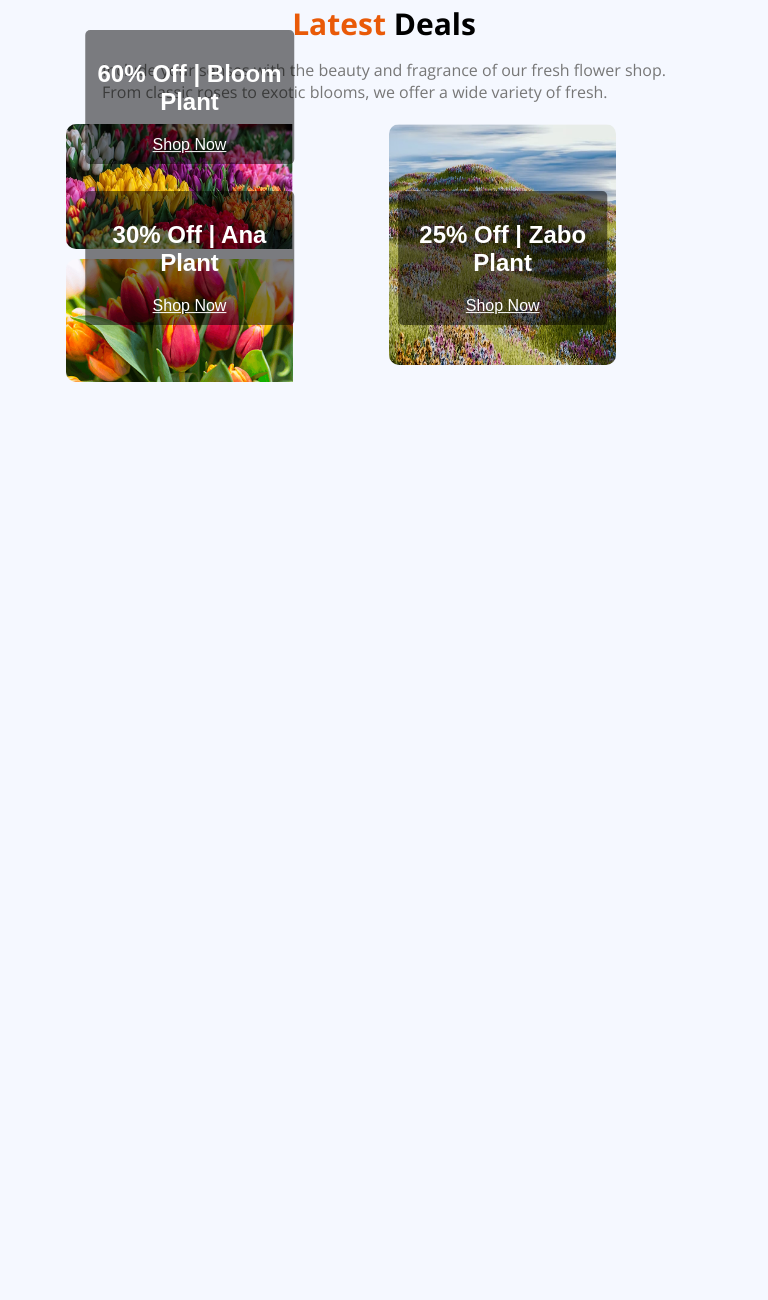
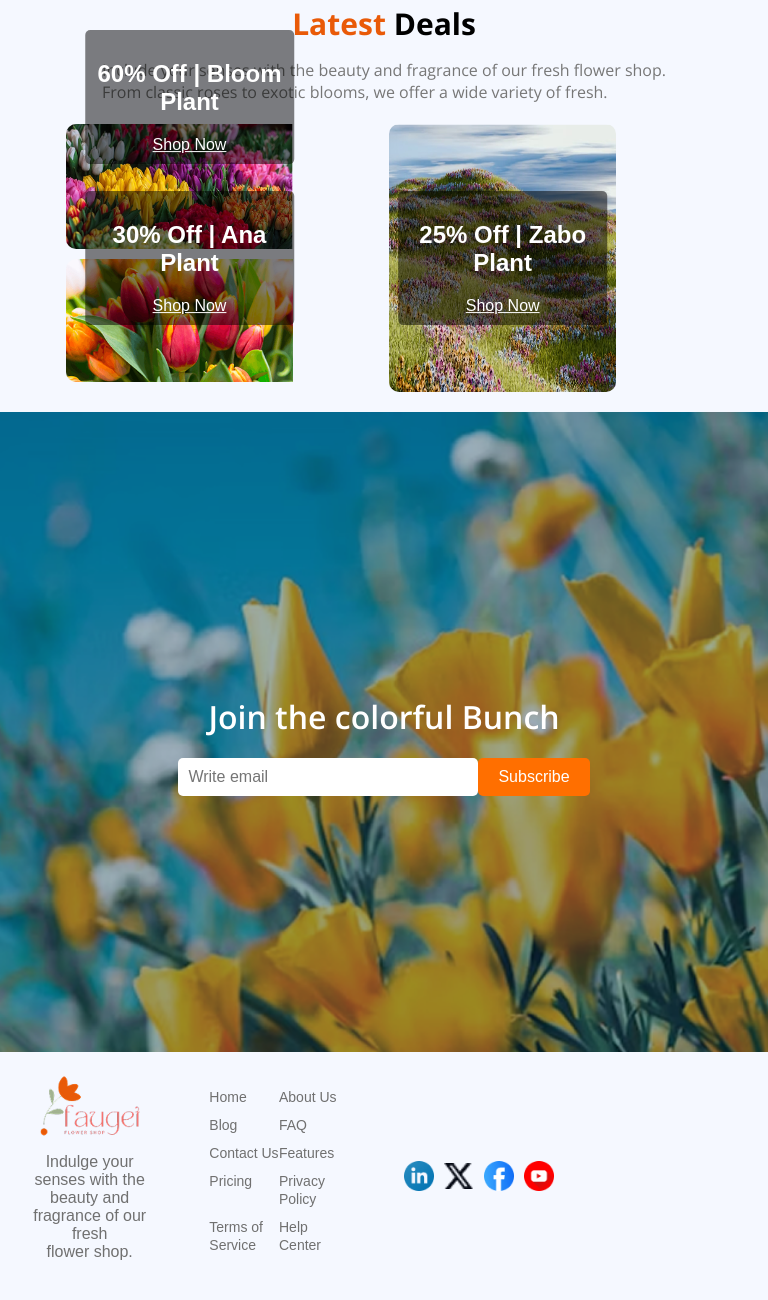
Before and after one commit to rabeya-pr/assignment2, a plain HTML site: page index.html in a window 768 px wide. Shown: the part 2261-3561 px from the top of the page. Before the commit the page ends 2653 px from the top, so only its background shows below. Drawn offline with nearby package versions, Linux system fonts and the light colour scheme.

Commit message:
footer add

```diff
--- a/index.html
+++ b/index.html
@@ -28,9 +28,8 @@
  <li > <a href="#" style="font-size: medium; font-weight: normal; color: rgba(137, 135, 161, 1);">About us</a> </li>
 </div>
 <li class="cart"> <a href="#"> <i class="fa-solid fa-cart-shopping" style="color: rgba(0, 0, 0, 1);"></i> cart ($56)</a> </li>
+</ul>
 
-
-</ul>
 </nav>
 <section class="hero">
 <div class="hero-text">
@@ -143,5 +142,43 @@
     </div>
     </div>
     </div>
+
+ <section class="join-section">
+  <div class="newsletter-container">
+ <h2 class="open-sans-noto-serif">Join the colorful Bunch</h2>
+ <form action="#" method="post" class="newsletter-form">
+<input type="email" placeholder="Write email" required>
+<button type="submit">Subscribe</button>
+ </form>
+ </div>
+</section>
+<footer class="footer">
+<div class="footer-logo">
+<img src="assets/logo.png" alt="Flower Shop Logo">
+<p>Indulge your senses with the<br> beauty and fragrance of our fresh<br> flower shop.</p>
+</div>
+<div class="footer-links">
+<ul>
+<li><a href="#">Home</a></li>
+<li><a href="#">About Us</a></li>
+<li><a href="#">Blog</a></li>
+<li><a href="#">FAQ</a></li>
+<li><a href="#">Contact Us</a></li>
+<li><a href="#">Features</a></li>
+<li><a href="#">Pricing</a></li>
+<li><a href="#">Privacy Policy</a></li>
+<li><a href="#">Terms of Service</a></li>
+<li><a href="#">Help Center</a></li>
+ </ul>
+</div>
+<div class="footer-icons">
+<img src="assets/icon-linkedin.png" alt="LinkedIn">
+<img src="assets/icon-twitter.png" alt="Twitter">
+<img src="assets/icon-facebook.png" alt="Facebook">
+<img src="assets/icon-youtube.png" alt="YouTube">
+ </div>
+</footer>
+
+
 </body>
 </html>
--- a/styles/style.css
+++ b/styles/style.css
@@ -262,7 +262,7 @@ body {
 
 .deal-item-right img {
   width: 60%;
-  height: 90%;
+  height: 100%;
   border-radius: 10px;
 }
 
@@ -322,6 +322,121 @@ body {
   color: #fff;
 }
 
+.join-section {
+    background-image: url(../assets/news-letter-bg.png);
+    background-size: cover;
+    background-position: center;
+    height: 600px;
+    display: flex;
+    justify-content: center;
+    align-items: center;
+    color: white;
+    text-align: center;
+    padding: 20px;
+    margin-top: 20px;
+}
+
+.newsletter-container {
+    width: 100%;
+    max-width: 800px;
+    margin: 0 auto;
+}
+
+.newsletter-container h2 {
+    font-size: 2rem;
+    margin-bottom: 20px;
+    font-weight: 600;
+}
+
+.newsletter-form {
+    display: flex;
+    justify-content: center;
+    gap: 0px;
+}
+
+.newsletter-form input {
+    padding: 10px;
+    font-size: 1rem;
+    border: none;
+    border-radius: 5px;
+    width: 300px;
+    max-width: 80%;
+    box-sizing: border-box;
+}
+
+.newsletter-form button {
+    padding: 10px 20px;
+    background-color: #FF6F00;
+    color: white;
+    border: none;
+    border-radius: 5px;
+    font-size: 1rem;
+    cursor: pointer;
+}
+
+.newsletter-form button:hover {
+    background-color: #e65c00;
+}
+.footer {
+display: grid;
+grid-template-columns: repeat(4,1fr);
+justify-content: center;
+align-items: center;
+grid-gap: 50px;
+padding: 20px;
+margin: 0 auto;
+
+}
+
+.footer-logo {
+display: flex;
+flex-direction: column;
+justify-content: center;
+align-items: center;
+}
+
+.footer-logo img {
+width: 100px;
+height: auto;
+}
+
+.footer-logo p {
+text-align: center;
+font-size: 16px;
+color:#707070;
+}
+
+.footer-links ul {
+ list-style-type: none;
+ display: grid;
+ grid-template-columns: repeat(2,1fr);
+ padding: 0;
+
+}
+
+.footer-links ul li {
+ margin-bottom: 10px;
+}
+
+.footer-links ul li a {
+    text-decoration: none;
+    color:#707070;
+    font-size: 14px;
+}
+
+.footer-icons {
+    display: flex;
+    justify-content: space-evenly;
+    align-items: center;
+}
+
+.footer-icons img {
+    width: 30px;
+    height: auto;
+    margin: 0 5px;
+}
+
+
 @media screen and (min-width: 431px) and (max-width: 990px) {
     .navbar {
         display: flex;
@@ -367,17 +482,221 @@ body {
     }
 
 .deal-container {
-        grid-template-columns: repeat(2, 1fr);
+  position: relative;
+  display: grid;
+  grid-template-columns: 1fr 1fr;
+  gap: 10px;
+  padding: 0;
+  margin: 0;
 }
+
+.deal-item-left, .deal-item-right {
+  position: relative;
 }
+
+.deal-item-left img {
+  width: 60%;
+  height: 90%;
+  object-fit: cover;
+  margin: 0 auto;
+  padding: 0 20px 0 0;
+  margin-bottom: 10px;
+  border-radius: 10px;
+}
+
+.deal-item-left {
+  display: flex;
+  flex-direction: column;
+}
+
+.deal-item-right img {
+  width: 60%;
+  height: 100%;
+  border-radius: 10px;
+}
+
+.deal-text-right {
+  position: absolute;
+  top: 50%;
+  left: 30%;
+  transform: translate(-50%, -50%);
+  background-color: rgba(0, 0, 0, 0.5);
+  color: white;
+  padding: 10px;
+  border-radius: 5px;
+  text-align: center;
+  width: 50%;
+}
+
+.deal-text-left-a {
+  position: absolute;
+  bottom: 60%;
+  left: 50%;
+  transform: translate(-50%, -50%);
+  background-color: rgba(0, 0, 0, 0.5);
+  color: white;
+  padding: 10px;
+  border-radius: 5px;
+  text-align: center;
+  width: 50%;
+}
+
+.deal-text-left-b {
+  position: absolute;
+  bottom: 0%;
+  left: 50%;
+  transform: translate(-50%, -50%);
+  background-color: rgba(0, 0, 0, 0.5);
+  color: white;
+  padding: 10px;
+  border-radius: 5px;
+  text-align: center;
+  width: 50%;
+}
+
+.deal-text h2 {
+  font-size: 18px;
+  margin: 0;
+}
+
+.deal-text a {
+  display: inline-block;
+  margin-top: 10px;
+  color: #ff6f61;
+  text-decoration: none;
+  font-weight: bold;
+}
+
+.deal-text a:hover {
+  color: #fff;
+}
+
+.join-section {
+    background-image: url(../assets/news-letter-bg.png);
+    background-size: cover;
+    background-position: center;
+    height: 600px;
+    display: flex;
+    justify-content: center;
+    align-items: center;
+    color: white;
+    text-align: center;
+    padding: 20px;
+    margin-top: 20px;
+}
+
+.newsletter-container {
+    width: 100%;
+    max-width: 800px;
+    margin: 0 auto;
+}
+
+.newsletter-container h2 {
+    font-size: 2rem;
+    margin-bottom: 20px;
+    font-weight: 600;
+}
+
+.newsletter-form {
+    display: flex;
+    justify-content: center;
+    gap: 0px;
+}
+
+.newsletter-form input {
+    padding: 10px;
+    font-size: 1rem;
+    border: none;
+    border-radius: 5px;
+    width: 300px;
+    max-width: 80%;
+    box-sizing: border-box;
+}
+
+.newsletter-form button {
+    padding: 10px 20px;
+    background-color: #FF6F00;
+    color: white;
+    border: none;
+    border-radius: 5px;
+    font-size: 1rem;
+    cursor: pointer;
+}
+
+.newsletter-form button:hover {
+    background-color: #e65c00;
+}
+.footer {
+display: grid;
+grid-template-columns: repeat(4,1fr);
+justify-content: center;
+align-items: center;
+grid-gap: 50px;
+padding: 20px;
+margin: 0 auto;
+
+}
+
+.footer-logo {
+display: flex;
+flex-direction: column;
+justify-content: center;
+align-items: center;
+}
+
+.footer-logo img {
+width: 100px;
+height: auto;
+}
+
+.footer-logo p {
+text-align: center;
+font-size: 16px;
+color:#707070;
+}
+
+.footer-links ul {
+ list-style-type: none;
+ display: grid;
+ grid-template-columns: repeat(2,1fr);
+ padding: 0;
+
+}
+
+.footer-links ul li {
+ margin-bottom: 10px;
+}
+
+.footer-links ul li a {
+    text-decoration: none;
+    color:#707070;
+    font-size: 14px;
+}
+
+.footer-icons {
+    display: flex;
+    justify-content: space-evenly;
+    align-items: center;
+}
+
+.footer-icons img {
+    width: 30px;
+    height: auto;
+    margin: 0 5px;
+}
+
+
+}
+
 
 /* for iphone 14 pro */
 @media screen and (max-width: 431px) {
-    body {
+    .body {
   background: #F5F8FF;
+  justify-content: center;
   margin: 0 auto;
-  align-items: center;
-  padding: 0;
+  padding: 10px;
+  overflow-x: hidden;
     }
     .navbar {
  width: 100%;
@@ -418,7 +737,6 @@ body {
 .hero {
 flex-direction: column-reverse;
 padding: 15px 10px;
-
     }
 .hero-text {
 max-width: 100%;
@@ -520,9 +838,55 @@ justify-content: center;
 margin: 0 0;
 transform: translate(-50%, 40%);
 }
-
 .deal-text-right{
 transform: translate(-15%, -40%);
+}
 
+.join-section{
+
+width: 100%;
+height: 100%;
+margin top: 10px;
+padding:0;
+background-position: center;
+margin bottom: 30px;
+}
+
+.footer{
+ grid-template-columns:repeat(1,1fr);
+justify-content: start;
+grid-gap: 15px;
+margin-left: 0;
+margin-top: 20px;
+}
+
+.footer-logo {
+ margin-left: 0;
+justify-self: start;
+align-items: start;
+}
+.footer-logo p {
+text-align: left;
+}
+
+.footer-links ul {
+ grid-template-columns: repeat(1,1fr);
+text-align: left;
+padding-left: 15px;
+}
+
+.footer-links ul li {
+margin-bottom: 8px;
+}
+
+.footer-icons {
+display: flex;
+justify-content: flex-start;
+gap: 15px;
+margin-top: 15px;
+}
+
+.footer-icons img {
+ width: 25px;
 }
 }
```
Lines whose indentation alone changed are shown as unchanged.
